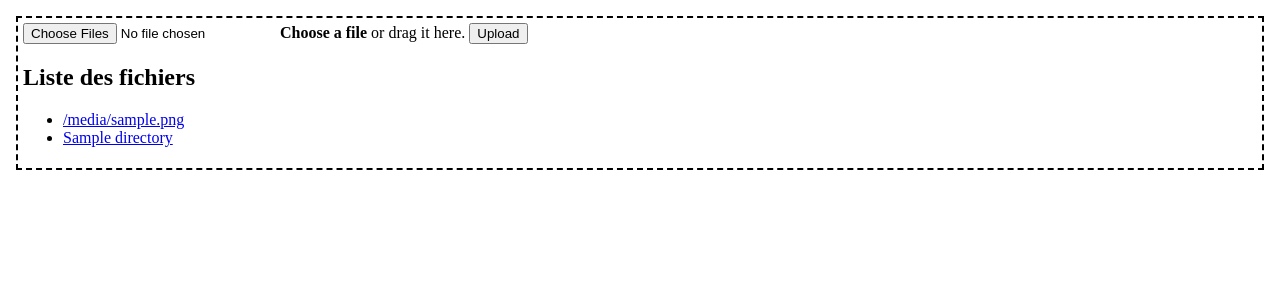
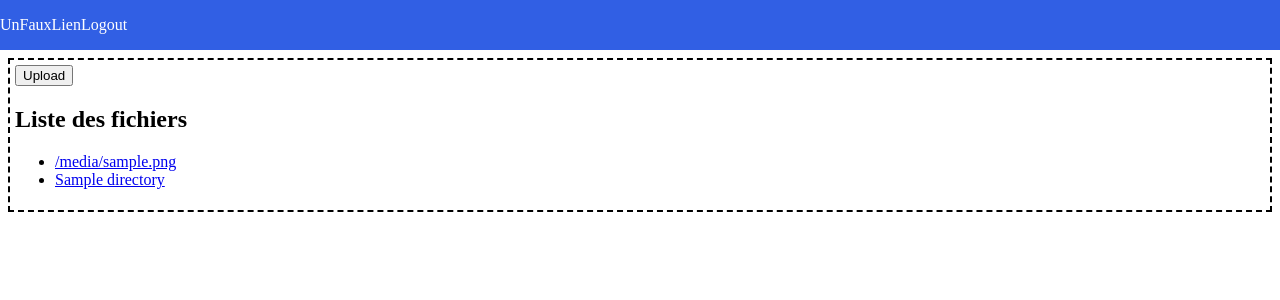
Before and after one commit to HugoNeveux/django_file_storage_tests, a Django app: template Django_webdav_tests/Files_list/templates/upload.html in a window 1280 px wide. Shown: the top 300 px of the page. Run offline with Django 3.2, Linux system fonts and the light colour scheme; tables that the repository leaves empty hold one stand-in row (values such as "Sample post"); the template is opened without the code that fills it: values that come from a table or form of the project are taken from there, most other values are stand-ins (such as "Sample title", 1, 10 or a date in 2020).

Commit message:
Upload changes (not working) and user gestion

```diff
--- a/Django_webdav_tests/Django_webdav_tests/settings.py
+++ b/Django_webdav_tests/Django_webdav_tests/settings.py
@@ -127,4 +127,6 @@ STATICFILES_DIRS = [
 MEDIA_ROOT = os.path.join(BASE_DIR, 'media')
 
 # Users settings
-LOGIN_REDIRECT_URL = "files"
+LOGIN_REDIRECT_URL = "files/"
+
+LOGIN_URL = "login"
--- a/Django_webdav_tests/Files_list/forms.py
+++ b/Django_webdav_tests/Files_list/forms.py
@@ -5,3 +5,7 @@ class UploadFileForm(forms.ModelForm):
     class Meta:
         model = UserFile
         fields = ['file']
+    def __init__(self, *args, **kwargs):
+        super(UploadFileForm, self).__init__(*args, **kwargs)
+        self.fields['file'].widget.attrs.update({'class': 'dropzone__file',
+            'id': 'file', 'multiple': 1, 'data-multiple-caption': '{count} files selected'})
--- /dev/null
+++ b/Django_webdav_tests/Files_list/static/base_style.css
@@ -0,0 +1,27 @@
+/* Top navigation bar */
+
+body {
+    margin: 0;
+}
+
+#topnav {
+    display: flex;
+    background-color: #315fe4;    /* NOTE: Color needs to be changed */
+    color: white;
+    width: 100%;
+}
+
+#topnav ul {
+    padding: 0;
+}
+
+#topnav li {
+    list-style-type: none;
+}
+
+#topnav a {
+    color: white;
+    text-decoration: none;
+}
+
+/* TODO: Add CSS to align elements with #topnav__left and #topnav__right */
--- a/Django_webdav_tests/Files_list/static/upload.js
+++ b/Django_webdav_tests/Files_list/static/upload.js
@@ -16,18 +16,41 @@ if (dragNDropSupport) {
     })
     .on('drop', function(e) {
         console.log("File sent !");
-        const files = document.querySelector('[type=file]').files;
-        const formData = new FormData();
-
-        for (let i = 0; i < files.length; i++) {
-            let file = files[i];
-            formData.append('files[]', file)
-        }
-
-
-
+        droppedFiles = e.originalEvent.dataTransfer.files;
+        $form.trigger('submit');
     })
     .on('dragend dragleave drop', function(e) {
         $form.removeClass('is-dragover');
+    })
+    .on('change', function(e) {
+        $form.trigger('sumbit');
+    });
+
+    let ajaxData = new FormData($form.get(0));
+
+    if (droppedFiles) {
+        $.each(droppedFiled, function(i, file) {
+            ajaxData.append($input.attr('name'), file);
+        });
+    }
+
+    $.ajax({
+        url: $form.attr('action'),
+        type: $form.attr('method'),
+        data: ajaxData,
+        dataType: 'json',
+        cache: false,
+        contentType: false,
+        processData: false,
+        complete: function() {
+            $form.removeClass('is-uploading');
+        },
+        success: function(data) {
+            $form.addClass(data.success == true ? 'is-success' : 'is-error');
+            if (!data.success) $errorMsg.text(data.error);
+        },
+        error: function() {
+            alert("Upload error");
+        }
     });
 }
--- a/Django_webdav_tests/Files_list/static/upload_style.css
+++ b/Django_webdav_tests/Files_list/static/upload_style.css
@@ -1,3 +1,9 @@
+.dropzone__uploading,
+.dropzone__success,
+.dropzone__error,
+.dropzone__file,
+ul.errorlist,
+#dropzone__input p,
 .dropzone_dragndrop {
     display: none;
 }
--- /dev/null
+++ b/Django_webdav_tests/Files_list/templates/base.html
@@ -0,0 +1,25 @@
+{% load static %}
+<!DOCTYPE html>
+<html lang="fr" dir="ltr">
+    <head>
+        <meta charset="utf-8">
+        <title>Django file storage</title>
+        <link rel="stylesheet" href="{% static 'base_style.css' %}">
+        {% block html_head %}{% endblock html_head %}
+    </head>
+    <body>
+        <header>
+            <nav id="topnav">
+                <ul id="topnav__left">
+                    <li><a href="#">UnFauxLien</a></li>
+                </ul>
+                <ul id="topnav__right">
+                    <li><a href="{% url 'logout' %}">Logout</a></li>
+                </ul>
+            </nav>
+        </header>
+        <section>
+            {% block content %}{% endblock content %}
+        </section>
+    </body>
+</html>
--- a/Django_webdav_tests/Files_list/templates/registration/login.html
+++ b/Django_webdav_tests/Files_list/templates/registration/login.html
@@ -1,8 +1,10 @@
+{% load static %}
 <!DOCTYPE html>
 <html lang="en" dir="ltr">
     <head>
         <meta charset="utf-8">
         <title>User login</title>
+        <link rel="stylesheet" href="{% static 'login_style.css' %}">
     </head>
     <body>
         <form method="post" enctype="multipart/form-data" action=".">
--- a/Django_webdav_tests/Files_list/templates/upload.html
+++ b/Django_webdav_tests/Files_list/templates/upload.html
@@ -1,14 +1,11 @@
+{% extends "base.html" %}
 {% load static %}
-<!DOCTYPE html>
-<html lang="fr" dir="ltr">
-    <head>
-        <meta charset="utf-8">
-        <title>Upload file</title>
+{% block html_head %}
     <link rel="stylesheet" href="{% static "upload_style.css" %}" type="text/css" />
     <script src="http://code.jquery.com/jquery-latest.min.js" type='text/javascript'></script>
     <script src="{% static "upload.js" %}" async></script>
-    </head>
-    <body>
+{% endblock html_head %}
+{% block content %}
 <!--        <h1>Ajouter un fichier</h1>
         <p>
             <form method="post" enctype="multipart/form-data" action=".">
@@ -21,8 +18,12 @@
     <form class="dropzone" method="post" action="" enctype="multipart/form-data">
         {% csrf_token %}
         <div id="dropzone__input">
-                <input class="dropzone__file" type="file" name="files[]" id="file" data-multiple-caption="{count} files selected" multiple />
-                <label for="file"><strong>Choose a file</strong><span class="dropzone__dragndrop"> or drag it here</span>.</label>
+            <!-- <input class="dropzone__file" type="file" name="files[]" id="file" data-multiple-caption="{count} files selected" multiple />
+            <label for="file"><strong>Choose a file</strong><span class="dropzone__dragndrop"> or drag it here</span>.</label> -->
+            <div class="dropzone__uploading">Uploading&hellip;</div>
+            <div class="dropzone__success">Done !</div>
+            <div class="dropzone__error">Error !</div>
+            {{ form.as_p }}
             <button class="dropzone__button" type="submit">Upload</button>
             <h2>Liste des fichiers</h2>
             <p>
@@ -37,5 +38,4 @@
             </p>
         </div>
     </form>
-    </body>
-</html>
+{% endblock content %}
--- a/Django_webdav_tests/Files_list/urls.py
+++ b/Django_webdav_tests/Files_list/urls.py
@@ -6,5 +6,6 @@ from django.contrib.auth import views as auth_views
 urlpatterns = [
     url(r'^files/(?P<path>.*)$', views.files, name='files'),
     url(r'download/(?P<path>.*)$', views.download, name='download'),
-    url(r'^$', auth_views.LoginView.as_view())
+    url(r'^$', auth_views.LoginView.as_view(redirect_authenticated_user=True), name='login'),
+    url(r'^logout/$', views.logout_login, name='logout')
 ]
```
Also changed, not shown: Django_webdav_tests/Files_list/static/login_style.css (added, +19 -0 lines), Django_webdav_tests/Files_list/views.py (+25 -13 lines), README.md. Lines whose indentation alone changed are shown as unchanged.
